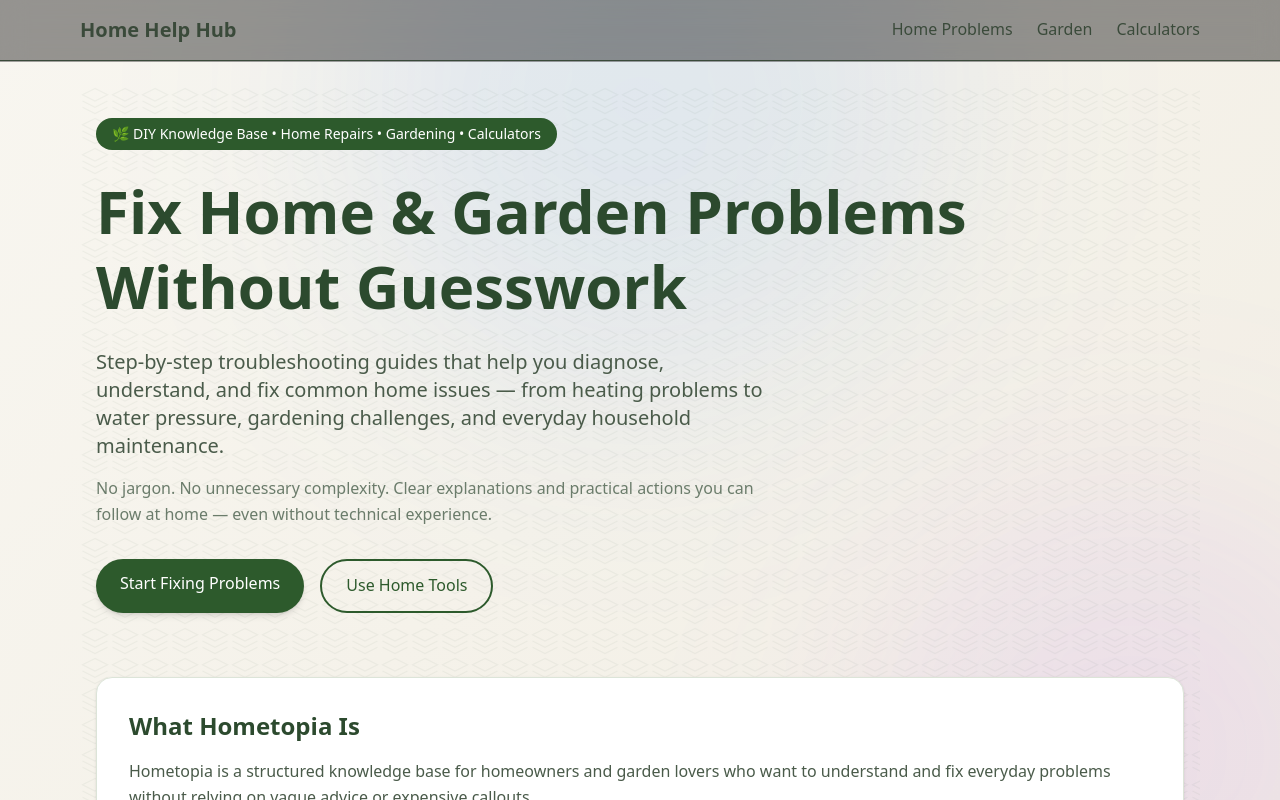
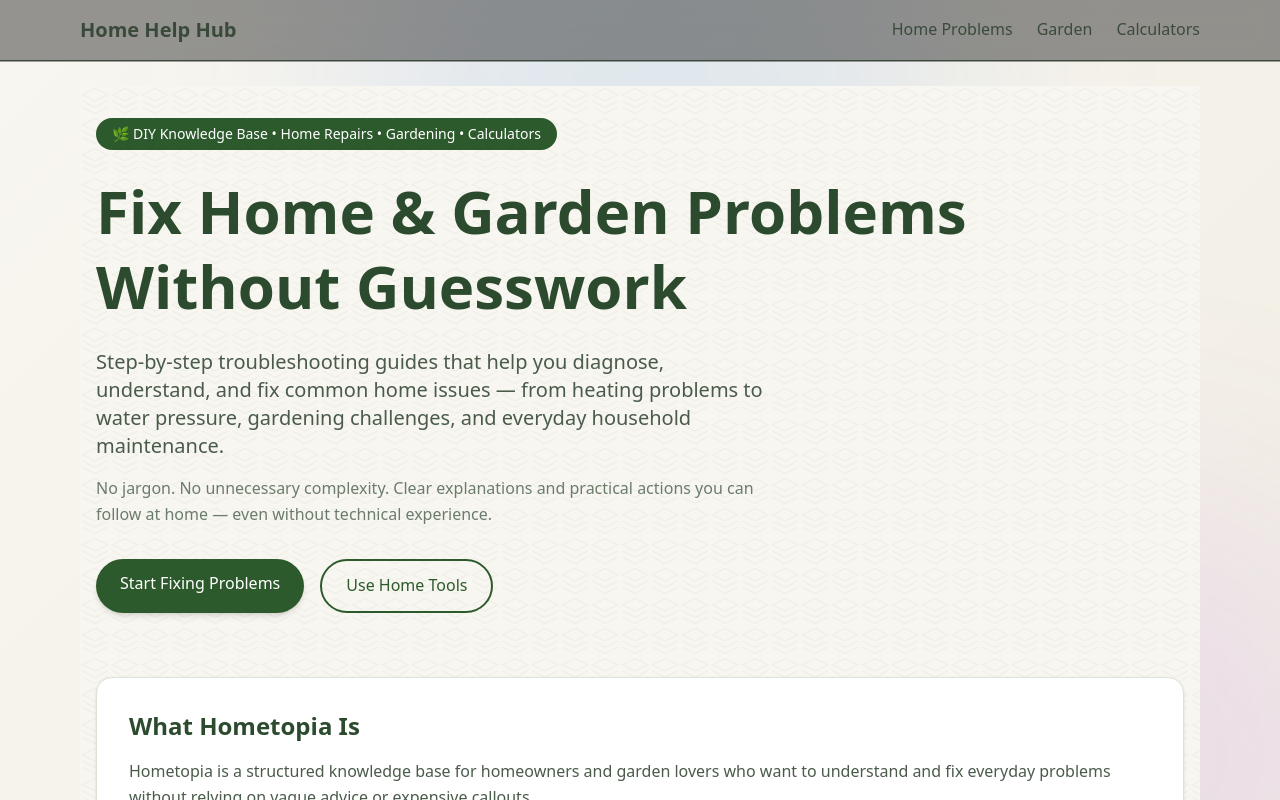
Before and after one commit to MikolajRz/home-help-hub, a Next.js app: page / in a window 1280 px wide. Shown: the top 800 px of the page. Built offline with nearby package versions, Linux system fonts and the light colour scheme; no server answers.

Commit message:
Small change

```diff
--- a/app/page.tsx
+++ b/app/page.tsx
@@ -8,7 +8,7 @@ export const metadata = {
 
 export default function HomePage() {
   return (
-    <main className="min-h-screen relative text-gray-800">
+    <main className="min-h-screen relative bg-[#f8f6f0] text-gray-800">
 
       {/* TŁO CAŁEJ STRONY Z PRZEZROCZYSTOŚCIĄ 5% */}
       <div className="absolute inset-0 opacity-5 pointer-events-none"
```
